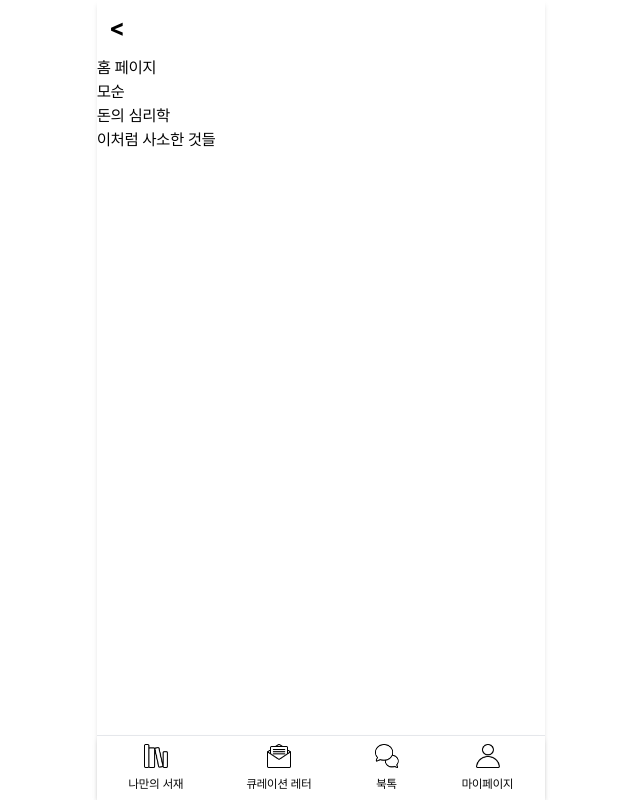
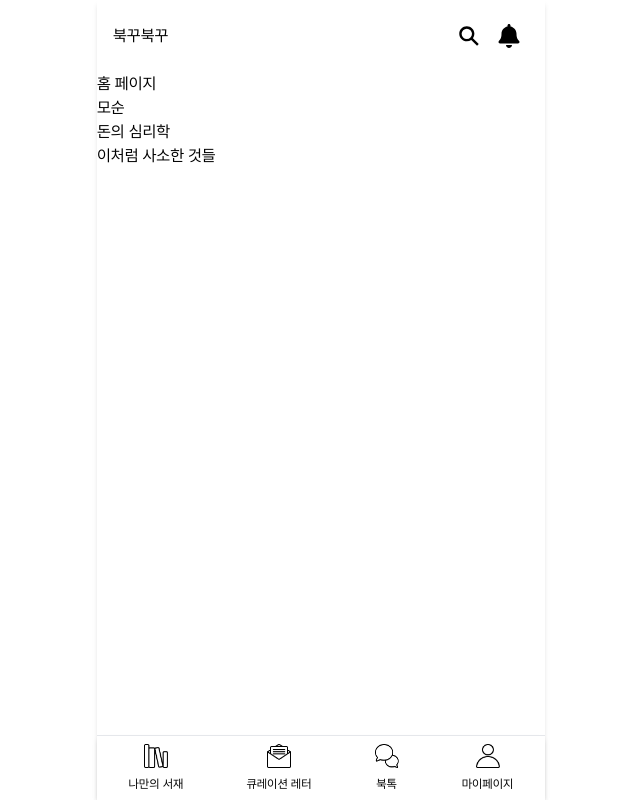
Before and after one commit to SSAFY-BOOKKOO/backend, a React (Vite) app in the folder frontend/: page / in a window 1280 px wide. Shown: the whole page, without its empty margins (319-959 px from the left). Built offline with nearby package versions, Linux system fonts and the light colour scheme.

Commit message:
fix : 헤더에 로고, 검색, 알림 추가

```diff
--- a/frontend/src/components/Layout/Header.jsx
+++ b/frontend/src/components/Layout/Header.jsx
@@ -1,11 +1,29 @@
-// Header.jsx
-import BackButton from '../@common/Back';
+import React from 'react';
+import IconButton from '@components/@common/IconButton';
+import { IoSearchSharp } from 'react-icons/io5';
+import { FaBell } from 'react-icons/fa';
+import { useNavigate } from 'react-router-dom';
 
 const Header = ({}) => {
+  const navigate = useNavigate();
+
+  // 검색 페이지 이동
+  const handleSearchPage = () => {
+    navigate('/search');
+  };
+
+  // 알림 페이지 이동
+  const handleNotificationPage = () => {
+    navigate('/notification');
+  };
+
   return (
-    <header className='flex items-center p-3 w-full '>
-      <BackButton />
-      {/* <h1 className="ml-4 text-xl font-medium">{title}</h1> */}
+    <header className='flex items-center justify-between p-4 w-full'>
+      <span>북꾸북꾸</span>
+      <div>
+        <IconButton onClick={handleSearchPage} icon={IoSearchSharp} />
+        <IconButton onClick={handleNotificationPage} icon={FaBell} />
+      </div>
     </header>
   );
 };
```
